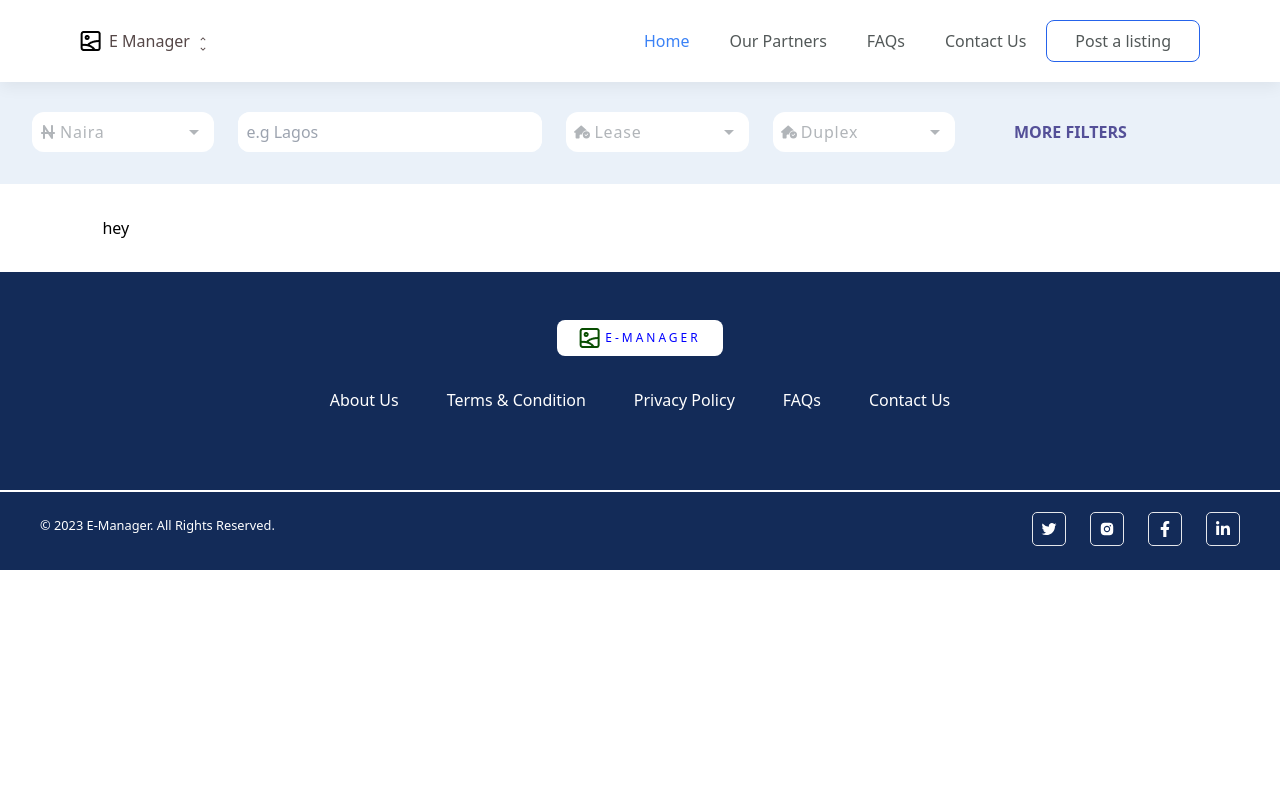
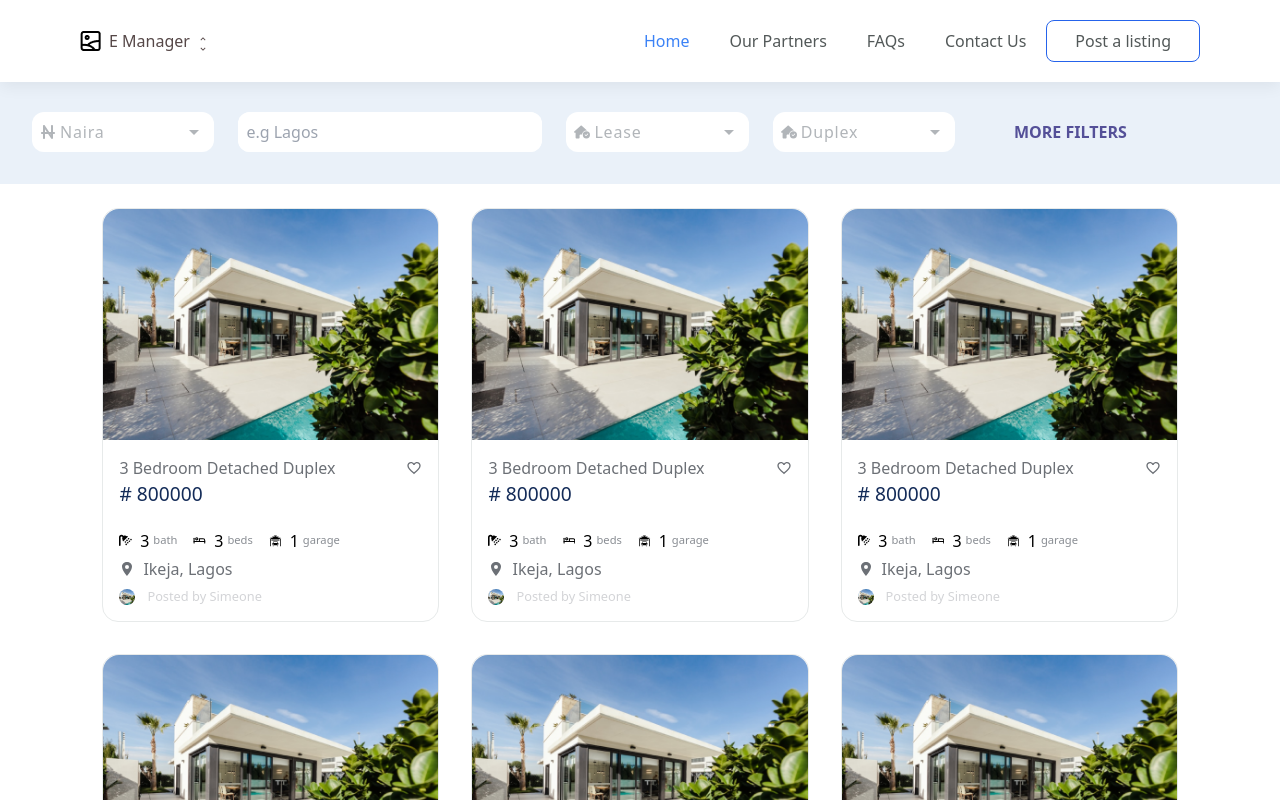
Before and after one commit to tayorh27/emanager-property-listing, a React (Vite) app: page /search-filter in a window 1280 px wide. Shown: the top 800 px of the page. Built offline with nearby package versions, Linux system fonts and the light colour scheme.

Commit message:
set up Pagination on the homepage (Searchfilter component) using the ReusableCard from the UI folder

```diff
--- a/package.json
+++ b/package.json
@@ -23,7 +23,7 @@
     "react-router-dom": "^6.22.3",
     "styled-components": "^6.1.8",
     "typescript": "^5.4.2",
-    "uuidv4": "^6.2.13"
+    "uuid": "^9.0.1"
   },
   "devDependencies": {
     "@types/react": "^18.2.64",
--- a/src/Lib/PaginationData.ts
+++ b/src/Lib/PaginationData.ts
@@ -1,16 +1,23 @@
 import { PropertyType, secondFeature, Data } from "./CardData";
-import { uuid } from 'uuidv4'
+import {v4 as  uuidv4 } from 'uuid'
 
 const originalData : PropertyType[] = [...Data]
 
-export const duplicatedData = Array.from({length : 600}).map(() => {
+const duplicatedData = Array.from({length : 600}).map(() => {
   //create a new object for each iteration
   return {
     //create a new id for each object from the uuidv4 library
-    id: uuid(),
+    id: uuidv4(),
     imgUrl : originalData[0].imgUrl,
     apartmentType : originalData[0].apartmentType,
     price : originalData[0].price,
     numBath : originalData[0].numBath,
+    numBed : originalData[0].numBed,
+    numGarage : originalData[0].numGarage,
+    nameOfAgent : originalData[0].nameOfAgent,
+    location : originalData[0].location,
+    secondFeature : [originalData[0].secondFeature[0]]
   }
 })
+
+export const PaginationData = [...duplicatedData]
--- a/src/UI/ReusableCard.tsx
+++ b/src/UI/ReusableCard.tsx
@@ -26,27 +26,32 @@ const ReusableCard = ({card}) => {
       {hoverState &&
       <div className='down'>
        <div className='mb-4'>
-        <span className='text-[#132B58] font-500 text-[1.2rem]'># {card.secondFeature[0].price}</span>
-        <h2 className='text-[0.8rem]'>Posted by {card.secondFeature[0].nameOfAgent}</h2>
+        <span className='text-[#132B58] font-500 text-[1.2rem]'>
+        # {card.secondFeature && card.secondFeature.length > 0 ? card.secondFeature[0].price : 'N/A'}
+        </span>
+        <h2 className='text-[0.8rem]'>
+          Posted by
+          {card.secondFeature && card.secondFeature.length > 0 ? card.secondFeature[0].nameOfAgent : 'N/A'}
+          </h2>
        </div>
        <div className='flex items-start justify-between text-[#898D93] text-[0.8rem]'>
         <div className='flex items-center gap-3'>
           <IoLocationSharp className='text-[1.2rem]'/>
           <div className='flex flex-col gap-1'>
-            <span>{card.secondFeature[0].address},</span>
-            <span>{card.secondFeature[0].addressJunction}</span>
+            <span>{card.secondFeature && card.secondFeature.length > 0 ? card.secondFeature[0].address : "?"},</span>
+            <span>{card.secondFeature && card.secondFeature.length > 0 ? card.secondFeature[0].addressJunction : "?"}</span>
           </div>
         </div>
-          <span>{card.secondFeature[0].numGarage} garage</span>
+          <span>{card.secondFeature && card.secondFeature.length > 0 ? card.secondFeature[0].numGarage : '?'} garage</span>
        </div>
        <div className='flex mt-4 items-center justify-between text-[0.8rem] text-[#898D93]'>
         <div className='flex items-center gap-2'>
           <small><FaShower className='text-[1.2rem]'/></small>
-          <span>{card.secondFeature[0].numBath} Bathrooms</span>
+          <span>{card.secondFeature && card.secondFeature.length > 0 ? card.secondFeature[0].numBath : "?"} Bathrooms</span>
         </div>
         <div className='flex gap-2 items-center'>
           <small><TbBed className='text-[1.2rem]'/></small>
-          <span>{card.secondFeature[0].numBed} Bedroom</span>
+          <span>{card.secondFeature && card.secondFeature.length > 0 ? card.secondFeature[0].numBed : '?'} Bedroom</span>
         </div>
        </div>
       </div> }
@@ -101,6 +106,7 @@ const CardStyle = styled.div`
     img {
       border-top-right-radius : 1rem;
       border-top-left-radius : 1rem;
+      width : 100%;
     }
   }
 
--- /dev/null
+++ b/src/pages/SearchFilter/Pagination.tsx
@@ -0,0 +1,73 @@
+import React, { useState, useEffect } from 'react'
+import {PaginationData } from '../../Lib/PaginationData'
+import styled from 'styled-components'
+import ReusableCard from '../../UI/ReusableCard'
+
+const Pagination = () => {
+  const [currentPage, setCurrentPage] = useState<number>(1)
+  const [postsPerPage, setPostsPerPage] = useState<number>(12)
+  const [showPages , setShowPages] = useState(false)
+
+  const landPostIndex : number = currentPage * postsPerPage;
+  const firstPostIndex : number = landPostIndex - postsPerPage;
+  const currentPosts : any[] = PaginationData.slice(firstPostIndex, landPostIndex)
+  const totalPosts = PaginationData.length
+  console.log(currentPosts)
+
+  return (
+    <PaginationStyle>
+      <PaginationList data={currentPosts}/>
+      <div className="load w-100% flex justify-center">
+        {
+          !showPages ?
+          <button onClick={() => setShowPages((prev) => !prev)} className='bg-[#547CC9] p-3 rounded-[6px] text-white hover:bg-slate-100 hover:text-[#547CC9] hover:transition-all duration-200'>Load more listings</button>
+          : <div></div>
+        }
+      </div>
+      <div className="pagination-pages mt-5">
+        <Pages totalPosts={totalPosts} postsPerPage={postsPerPage}/>
+      </div>
+    </PaginationStyle>
+  )
+}
+
+const PaginationList = ({data}) => {
+
+  return (
+    <div className='cards'>
+      {data.map((item : any) => (
+        <ReusableCard key={item} card={item}/>
+      ))}
+    </div>
+  )
+}
+
+const Pages = ({totalPosts, postsPerPage}) => {
+  let pages : number[] = []
+
+  //calculate the number of pages per posts displayed on each page
+  for (let i = 1; i <= Math.ceil(totalPosts/ postsPerPage); i++ ){
+    pages.push(i)
+  }
+
+  return (
+    <div></div>
+  )
+}
+
+const PaginationStyle = styled.section`
+  width : 100%;
+  height : 100%;
+  display : flex;
+  flex-direction : column;
+  gap : 2rem;
+
+  .cards {
+    display: grid;
+    grid-template-columns: repeat(auto-fill, minmax(300px, 1fr));
+    grid-template-rows: repeat(4, 1fr); /* 4 rows */
+    gap: 2rem; /* Gap between cards */
+  }
+`
+
+export default Pagination
--- a/src/pages/SearchFilter/SearchFilteredProperties.tsx
+++ b/src/pages/SearchFilter/SearchFilteredProperties.tsx
@@ -1,9 +1,10 @@
-import React, { useState } from 'react'
+import React, { useEffect, useState } from 'react'
 import styled from 'styled-components'
 import { FaNairaSign } from "react-icons/fa6";
 import { MdArrowDropUp } from "react-icons/md";
 import { MdOutlineArrowDropDown } from "react-icons/md";
 import { FaHouseCircleCheck } from "react-icons/fa6";
+import Pagination from './Pagination';
 
 interface State {
   isNairaOpen: boolean;
@@ -19,7 +20,7 @@ const SearchFilteredProperties = () => {
   const [state , setState]  = useState<State>({
     isLeaseOpen : false,
     isNairaOpen : false,
-    isDuplexOpen : false
+    isDuplexOpen : false,
   })
 
   const clickDropdown = (param : string) => {
@@ -96,7 +97,7 @@ const SearchFilteredProperties = () => {
         </div>
       </div>
       <div className="card-section w-full">
-        hey
+        <Pagination/>
       </div>
     </FilterStyled>
   )
@@ -115,6 +116,8 @@ const FilterStyled = styled.section`
     grid-template-columns : 15% 25% 15% 15% 15%;
     padding : 2rem;
     gap: 1.5rem;
+    position : fixed;
+    z-index : 100;
 
     >div {
       position : relative;
@@ -137,6 +140,7 @@ const FilterStyled = styled.section`
 
   .card-section {
     padding : 2rem 8%;
+    margin-top : 6rem;
   }
 `
 
```
Also changed, not shown: 1 other file (tests, documents, lock files or other folders).
